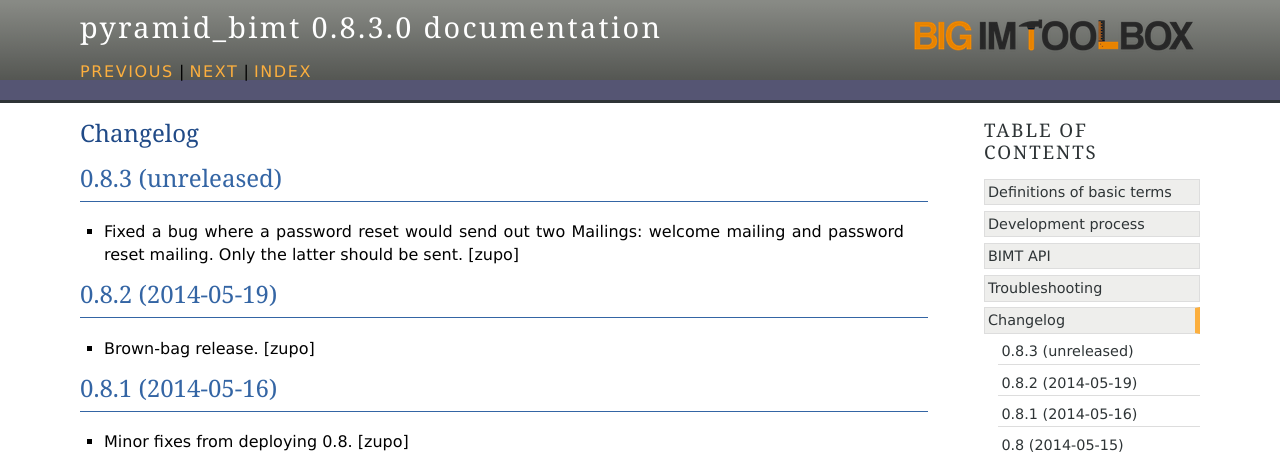
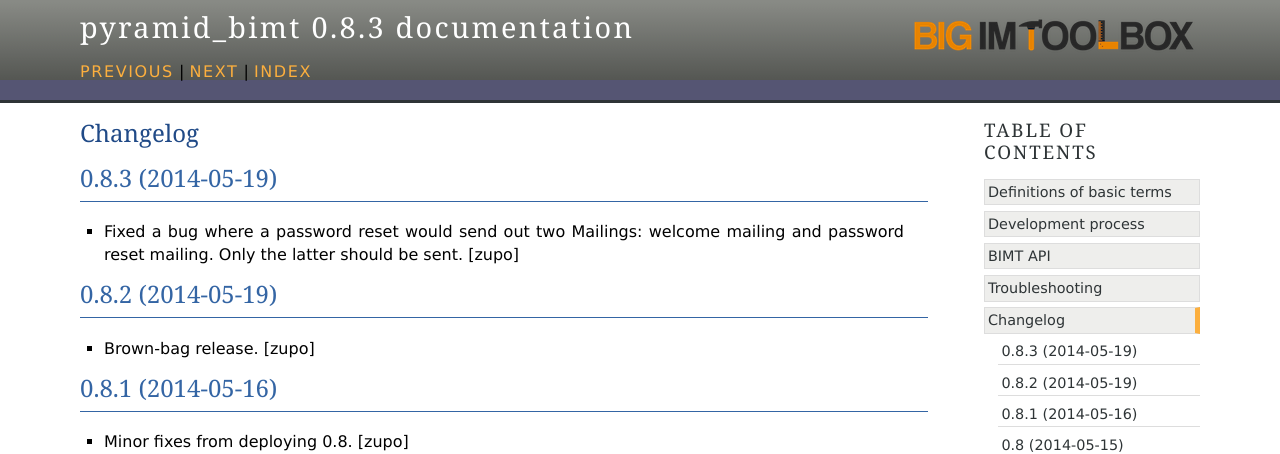
Before and after one commit to persho/pyramid_bimt, a Sphinx documentation site: the page built from docs/CHANGELOG.rst, in a window 1280 px wide and 900 px high. Shown: the top 454 px of the window. Built offline with Sphinx 7.4.7, drawn with Linux system fonts in a browser that asks for light colours.

Commit message:
Preparing release 0.8.3

```diff
--- a/docs/CHANGELOG.rst
+++ b/docs/CHANGELOG.rst
@@ -2,7 +2,7 @@ Changelog
 =========
 
 
-0.8.3 (unreleased)
+0.8.3 (2014-05-19)
 ------------------
 
 - Fixed a bug where a password reset would send out two Mailings: welcome
--- a/setup.py
+++ b/setup.py
@@ -18,7 +18,7 @@ long_description = \
 
 setup(
     name='pyramid_bimt',
-    version='0.8.3.dev0',
+    version='0.8.3',
     description='Base package for BIMT apps.',
     long_description=long_description,
     classifiers=[
```
